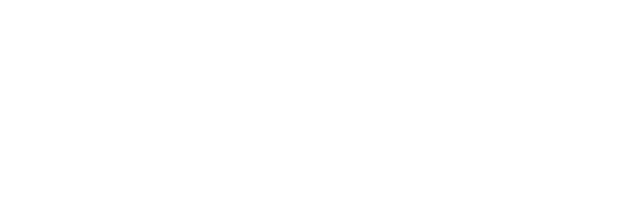
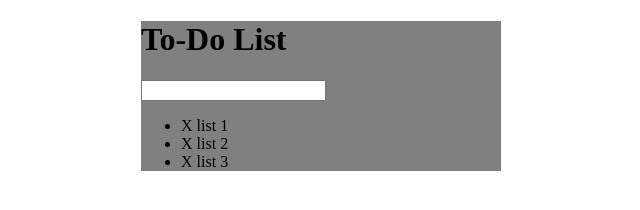
Before and after one commit to Max-Stevenson/jquery-todo-app, a plain HTML site: page index.html in a window 1280 px wide. Shown: the whole page, without its empty margins (319-959 px from the left). Drawn offline with Linux system fonts and the light colour scheme.

Commit message:
Setup with Sass and creation of basic HTML

```diff
--- /dev/null
+++ b/assets/sass/input.scss
@@ -0,0 +1,5 @@
+#container {
+  background: grey;
+  width: 360px;
+  margin: 0 auto;
+}
--- a/index.html
+++ b/index.html
@@ -2,9 +2,19 @@
 
 <head>
   <title>Todo List</title>
+  <link rel="stylesheet" type="text/css" href="assets/css/input.css">
   <script type="text/javascript" src="assets/js/lib/jquery-3.4.1.min.js"></script>
   <script type="text/javascript" src="assets/js/index.js"></script>
 </head>
 
 <body>
+  <div id="container">
+    <h1 >To-Do List</h1>
+    <input type="text">
+    <ul>
+      <li><span>X</span> list 1</li>
+      <li><span>X</span> list 2</li>
+      <li><span>X</span> list 3</li>
+    </ul>
+  </div>
 </body>
```
Also changed, not shown: assets/css/input.css (added), 1 other file.
